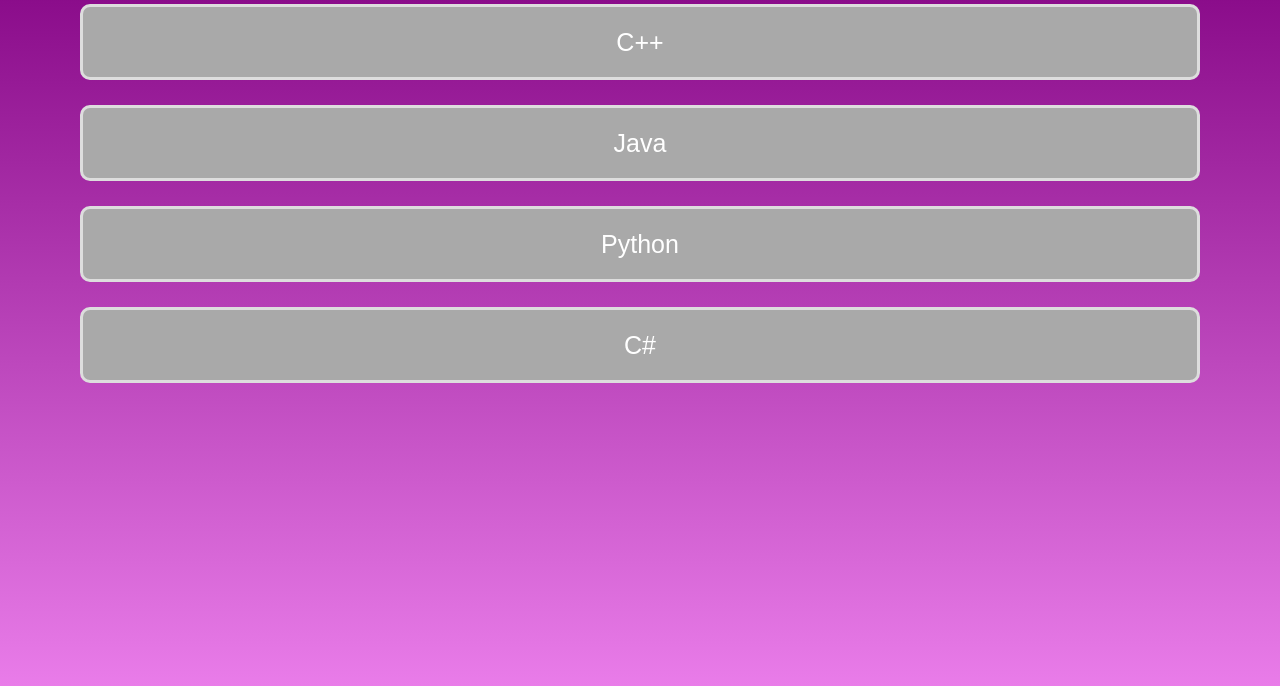
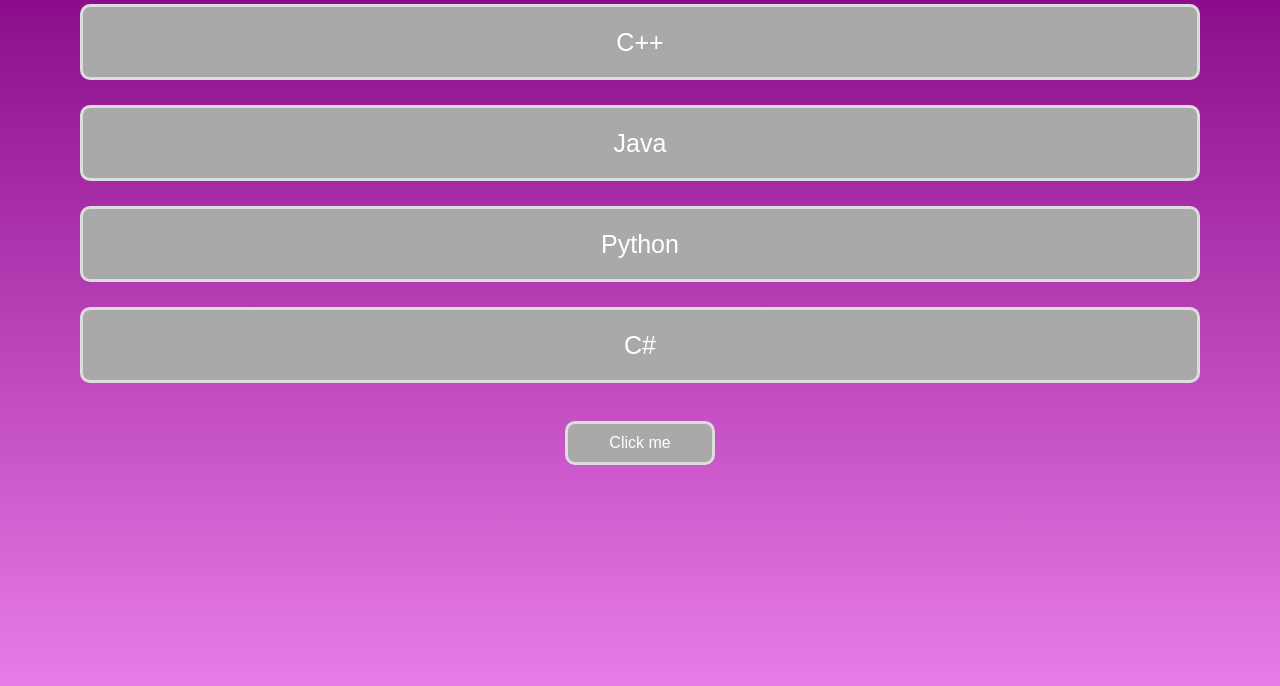
Before and after one commit to thomasandrei1991/webtuts, a plain HTML site: page index3.html in a window 1280 px wide. Shown: the part 78-764 px from the top of the page. Drawn offline with Linux system fonts and the light colour scheme.

Commit message:
Updated All

```diff
--- a/index3.html
+++ b/index3.html
@@ -6,10 +6,13 @@
     <title>Border</title>
 </head>
 <body>
+
     <h1>Programming Languages</h1>
     <p class="paragraph">C++</p>
     <p class="paragraph">Java</p>
     <p class="paragraph">Python</p>
     <p class="paragraph">C#</p>
+    <br>
+    <button class="button">Click me</button>
 </body>
 </html>
--- a/style3.css
+++ b/style3.css
@@ -29,3 +29,21 @@ p{
     font-size: 25;
     color: white;
 }
+
+.button{
+    width: 150px;
+    background-color: darkgrey;
+    color: white;
+    padding: 10px 20px;
+    border: none;
+    border-radius: 5px;
+    cursor: pointer;
+    font-size: 16px;
+    border-radius: 10px;
+    border: solid 1px #dddddd;
+    border-width: 3px;
+
+}
+:hover.button{
+    background-color: grey;
+}
```
